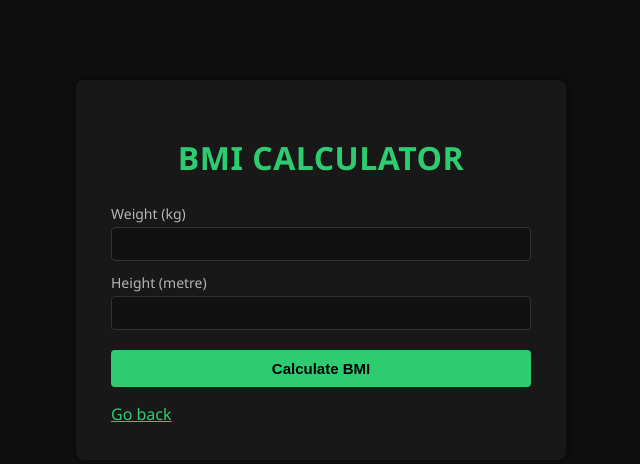
After one commit to prithu000/insurance-cost-prediction, a Flask app: page /bmii in a window 1280 px wide. The commit adds this page. Shown: the top 464 px of the page, without its empty margins (319-959 px from the left). Run offline with Flask 3, Linux system fonts and the light colour scheme; parts of the project's set-up code (start-up, migrations or seed data) failed here and were passed over.

Commit message:
more improvements

```diff
--- a/app.py
+++ b/app.py
@@ -14,34 +14,64 @@ def home():
 @app.route("/predict", methods=["POST"])
 def predict():
 
-    age = int(request.form["age"])
-    bmi = float(request.form["bmi"])
-    children = int(request.form["children"])
-    smoker = int(request.form["smoker"])
-    gender =int(request.form["gender"])
+    try:
+        age = int(request.form["age"])
+        bmi = float(request.form["bmi"])
+        children = int(request.form["children"])
+        smoker = int(request.form["smoker"])
+        gender = int(request.form["gender"])
 
-    import pandas as pd
+        import pandas as pd
 
-    input_data = {
-    "age": age,
-    "bmi": bmi,
-    "children": children,
-    "sex_male": gender,
-    "smoker_yes": smoker
-    }
+        input_data = {
+            "age": age,
+            "bmi": bmi,
+            "children": children,
+            "sex_male": gender,
+            "smoker_yes": smoker
+        }
 
-    df = pd.DataFrame([input_data])
+        df = pd.DataFrame([input_data])
+        df = df.reindex(columns=columns, fill_value=0)
 
-    df = df.reindex(columns=columns, fill_value=0)
+        prediction = model.predict(df)[0]
 
-    prediction = model.predict(df)
+        return render_template(
+            "index.html",
+            prediction_text=f"Predicted Insurance Cost : $ {round(prediction,2)}"
+        )
 
-    prediction = max(0, prediction[0])
+    except Exception as e:
 
-    return render_template(
-        "index.html",
-        prediction_text=f"Predicted Insurance Cost: ${prediction:.2f}"
-    )
+        return render_template(
+            "index.html",
+            prediction_text=f"INVALID INPUT"
+        )
+
+@app.route("/bmii")
+def bmi():
+    return render_template("bmi.html")
+
+@app.route("/bmi", methods=["POST"])
+def calculate_bmi():
+    try:
+        weight = float(request.form["weight"])
+        height = float(request.form["height"])
+
+        bmi = weight / (height ** 2)
+
+        return render_template(
+            "bmi.html",
+            bmi_text=f"Calculated BMI : {round(bmi,2)}",
+            bmi=bmi
+        )
+
+    except :
+        return render_template(
+            "index.html", bmi=bmi,
+            bmi_text=f"INVALID INPUT"
+        )
+
 
 if __name__ == "__main__":
     app.run(debug=True)
--- a/static/style.css
+++ b/static/style.css
@@ -18,6 +18,7 @@ body{
     border-radius:8px;
     box-shadow:0 0 12px rgba(0,0,0,0.6);
 }
+
 
 /* Title */
 
@@ -86,3 +87,25 @@ button:hover{
     color:#2ecc71;
     font-weight:600;
 }
+.back-link{color:#117a3c;
+    margin-top:15px;
+}
+.underweight{
+    color:#3498db;
+    font-weight:bold;
+}
+
+.normal{
+    color:#2ecc71;
+    font-weight:bold;
+}
+
+.overweight{
+    color:#f39c12;
+    font-weight:bold;
+}
+
+.obese{
+    color:#e74c3c;
+    font-weight:bold;
+}
--- /dev/null
+++ b/templates/bmi.html
@@ -0,0 +1,35 @@
+<link rel="stylesheet" href="{{ url_for('static', filename='style.css') }}">
+<div class="container">
+<h1>BMI CALCULATOR</h1>
+<form action="/bmi" method="POST">
+    <label>Weight (kg) </label>
+    <input type="number" name="weight" step="0.01" required>
+    <label>Height (metre) </label>
+    <input type="number" name="height" step="0.01" required>
+    <button type="submit">Calculate BMI</button>
+    </form>
+    <div class="back-link">
+        <a style="color: #2ecc71;"href="{{ url_for('home') }}">Go back</a>
+    </div>
+    {% if bmi %}
+<div class="result">
+    <p> {{ bmi_text }}</p>
+
+    <p>
+    BMI Category :
+    {% if bmi < 18.5 %}
+        <span class="underweight">Underweight</span>
+    {% elif bmi < 25 %}
+        <span class="normal">Normal weight</span>
+    {% elif bmi < 30 %}
+        <span class="overweight">Overweight</span>
+    {% else %}
+        <span class="obese">Obese</span>
+    {% endif %}
+    </p>
+
+</div>
+{% endif %}
+
+
+</div>
--- a/templates/index.html
+++ b/templates/index.html
@@ -11,7 +11,11 @@
 <input type="number" name="age">
 
 <label>BMI</label>
-<input type="number" name="bmi">
+<input type="number" name="bmi" step="0.01">
+<div class="back-link">
+<a style="color: #2ecc71;"
+    href = "{{ url_for('bmi') }}"> Calculate bmi ?</a>
+</div>
 
 <label>Children</label>
 <input type="number" name="children">
```
